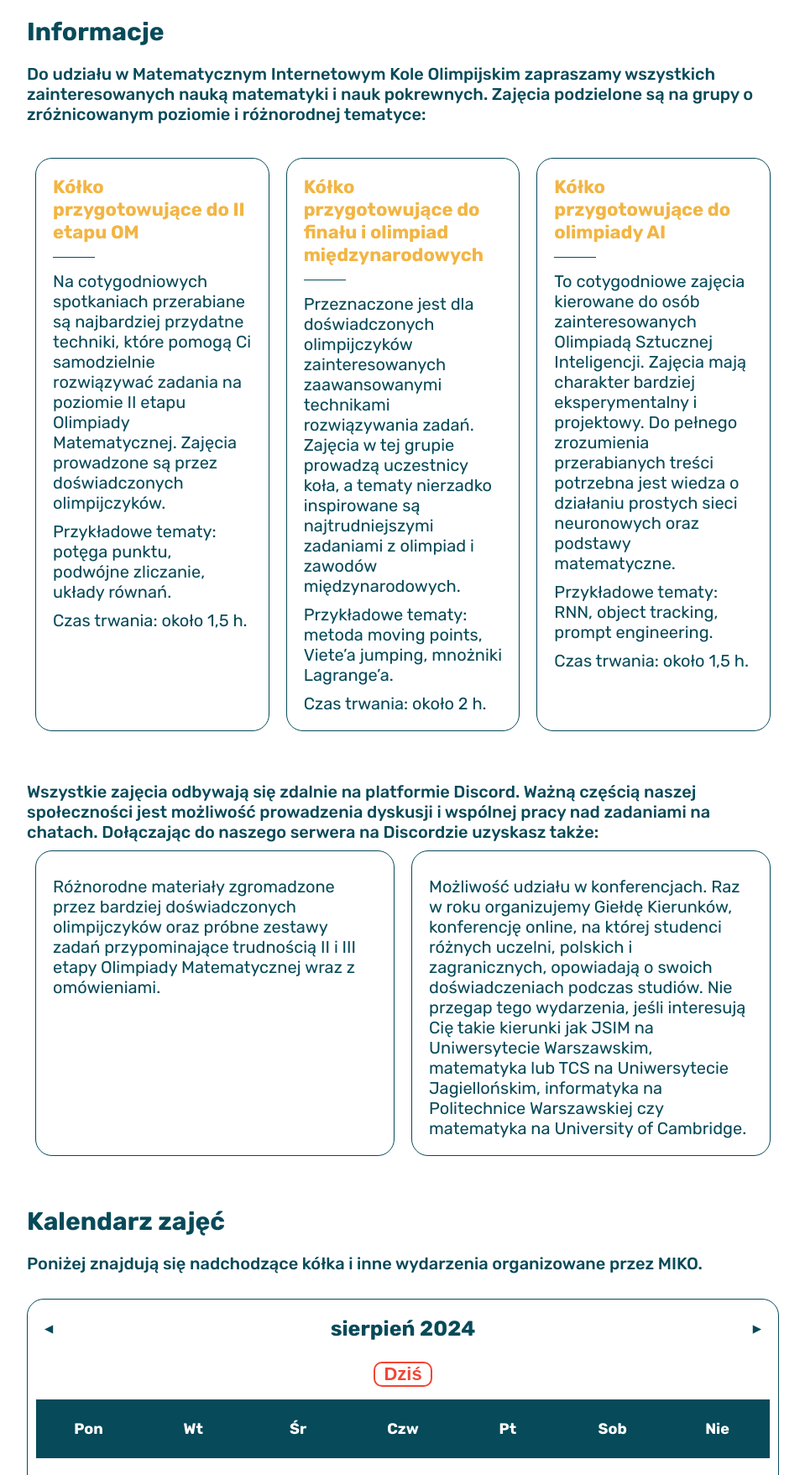
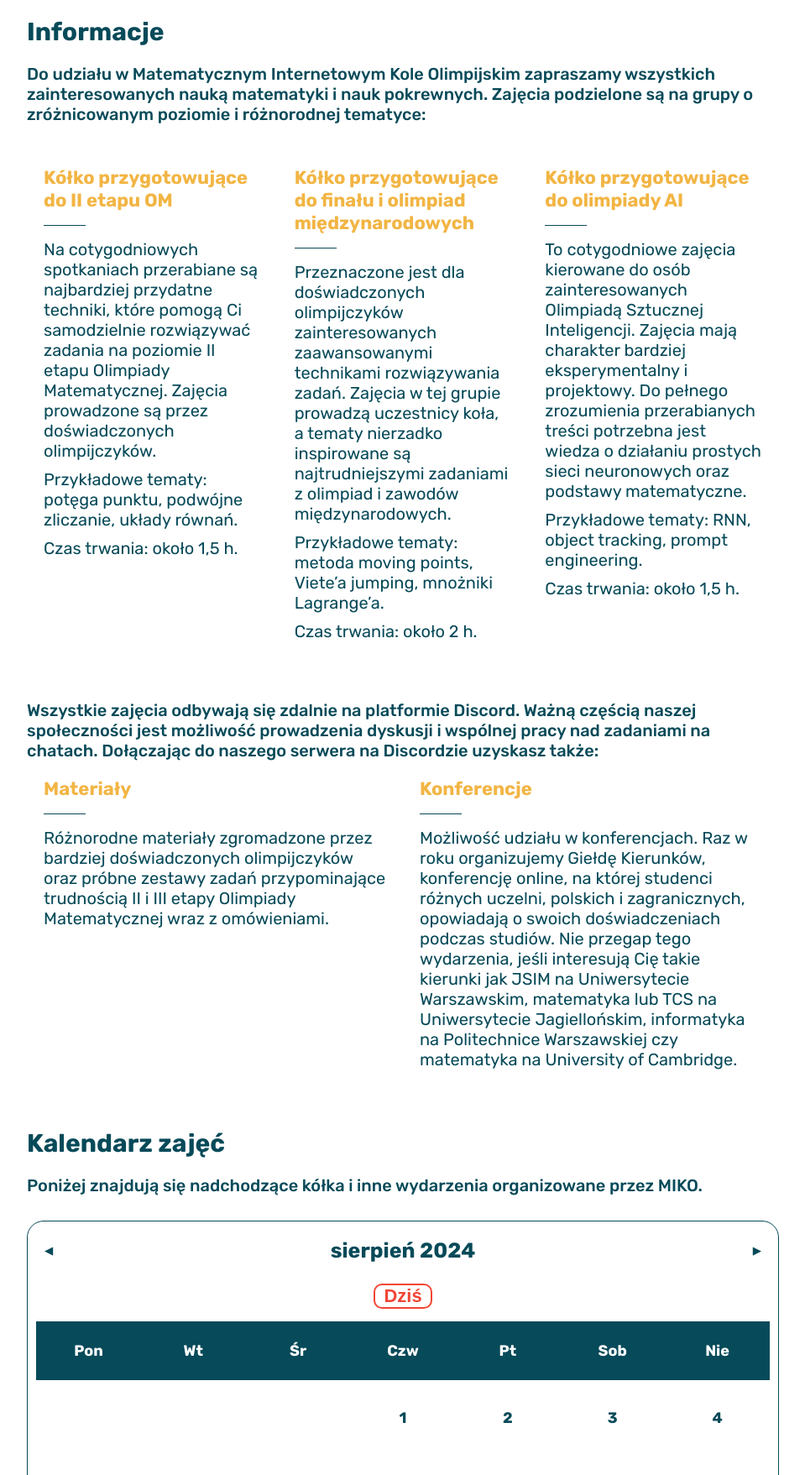
Before and after one commit to tymowskyy/MIKOsite, a Django app: page /kolo/ in a window 1280 px wide. Shown: the part 78-1835 px from the top of the page at 84% size, without its empty margins (160-1119 px from the left). Run offline with Django 5.2, Linux system fonts and the light colour scheme; data that the repository does not hold is empty.

Commit message:
Mobile UI scaling fix and slight restyle - info and about pages.

```diff
--- a/mikosite/kolomat/templates/informacje.html
+++ b/mikosite/kolomat/templates/informacje.html
@@ -20,8 +20,8 @@
 
 
       <div class="introduction">
-        <h1>Informacje</h1>
-        <h3 style="font-weight: 450">
+        <h1 class="mobile-left-padding">Informacje</h1>
+        <h3 style="font-weight: 450" class="mobile-left-padding">
             Do udziału w Matematycznym Internetowym Kole Olimpijskim zapraszamy wszystkich zainteresowanych nauką
             matematyki i nauk pokrewnych. Zajęcia podzielone są na grupy o zróżnicowanym poziomie i różnorodnej tematyce:
         </h3>
@@ -55,15 +55,19 @@
                 <h3> Czas trwania: około 1,5 h.</h3>
             </div>
         </div>
-        <h3 style="font-weight: 450; margin-top: 50px;">Wszystkie zajęcia odbywają się zdalnie na platformie Discord. Ważną częścią naszej społeczności jest możliwość prowadzenia dyskusji i wspólnej pracy nad zadaniami na chatach. Dołączając do naszego serwera na Discordzie uzyskasz także:</h3>
+        <h3 style="font-weight: 450; margin-top: 50px;" class="mobile-left-padding">Wszystkie zajęcia odbywają się zdalnie na platformie Discord. Ważną częścią naszej społeczności jest możliwość prowadzenia dyskusji i wspólnej pracy nad zadaniami na chatach. Dołączając do naszego serwera na Discordzie uzyskasz także:</h3>
         <div class="levels">
             <div class="column">
+                <h2><strong>Materiały</strong></h2>
+                <hr>
                 <h3>
                 Różnorodne materiały zgromadzone przez bardziej doświadczonych olimpijczyków oraz próbne zestawy zadań
                     przypominające trudnością II i III etapy Olimpiady Matematycznej wraz z omówieniami.</h3>
                 </h3>
             </div>
             <div class="column">
+                <h2><strong>Konferencje</strong></h2>
+                <hr>
                 <h3>Możliwość udziału w konferencjach. Raz w roku organizujemy Giełdę Kierunków, konferencję online,
                     na której studenci różnych uczelni, polskich i zagranicznych, opowiadają o swoich doświadczeniach
                     podczas studiów. Nie przegap tego wydarzenia, jeśli interesują Cię takie kierunki jak JSIM na Uniwersytecie
@@ -73,8 +77,8 @@
         </div>
 
 
-        <h1 style="margin-top: 50px;">Kalendarz zajęć</h1>
-        <h3 style="font-weight: 450; margin-bottom: 30px;">Poniżej znajdują się nadchodzące kółka i inne wydarzenia organizowane przez MIKO.</h3>
+        <h1 style="margin-top: 50px;" class="mobile-left-padding">Kalendarz zajęć</h1>
+        <h3 style="font-weight: 450; margin-bottom: 30px;" class="mobile-left-padding">Poniżej znajdują się nadchodzące kółka i inne wydarzenia organizowane przez MIKO.</h3>
     </div>
 </div>
 
--- a/mikosite/static/aboutStyle.css
+++ b/mikosite/static/aboutStyle.css
@@ -128,13 +128,14 @@ fill: var(--b1);
   text-align: center;
 }
 
-@media screen and (max-width: 900px) {
-
+@media screen and (max-width: 900px)
+{
   #description{
     width: 100%;
     text-align: left;
     margin: auto;
     margin-top: 50px;
+    padding: 0px 20px;
   }
   #team{
     padding: 0px;
--- a/mikosite/static/informacje.css
+++ b/mikosite/static/informacje.css
@@ -392,14 +392,27 @@ hr
   }
 }
 
+@media (max-width: 768px) {
+  .levels {
+      flex-direction: column; /* Stack columns vertically on small screens */
+      padding: 0; /* Remove padding to make it fit better on small screens */
+  }
+  .column {
+      margin: 0; /* Remove margin between columns on small screens */
+      margin-bottom: 30px; /* Add bottom margin to separate stacked columns */
+  }
+  .mobile-left-padding
+  {
+    padding-left: 10px;
+  }
+}
+
 
 .column {
   flex: 1;
-  margin: 10px 10px ;
   text-align: left;
-  border: 1px solid var(--b1);
   border-radius: 20px;
-  padding: 20px;
+  padding: 20px 20px;
 }
 
 .column h3
```
Lines whose indentation alone changed are shown as unchanged.
